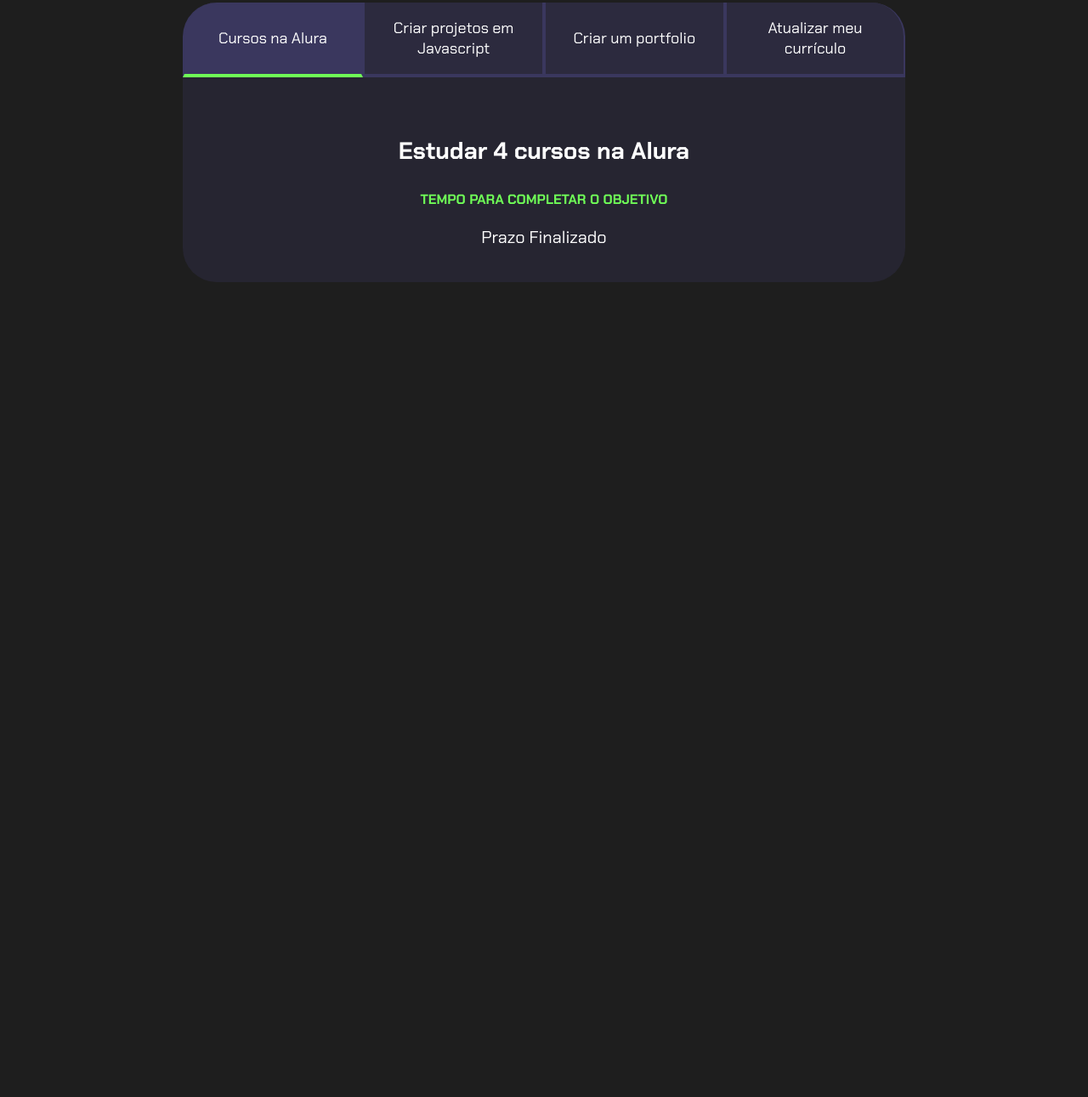
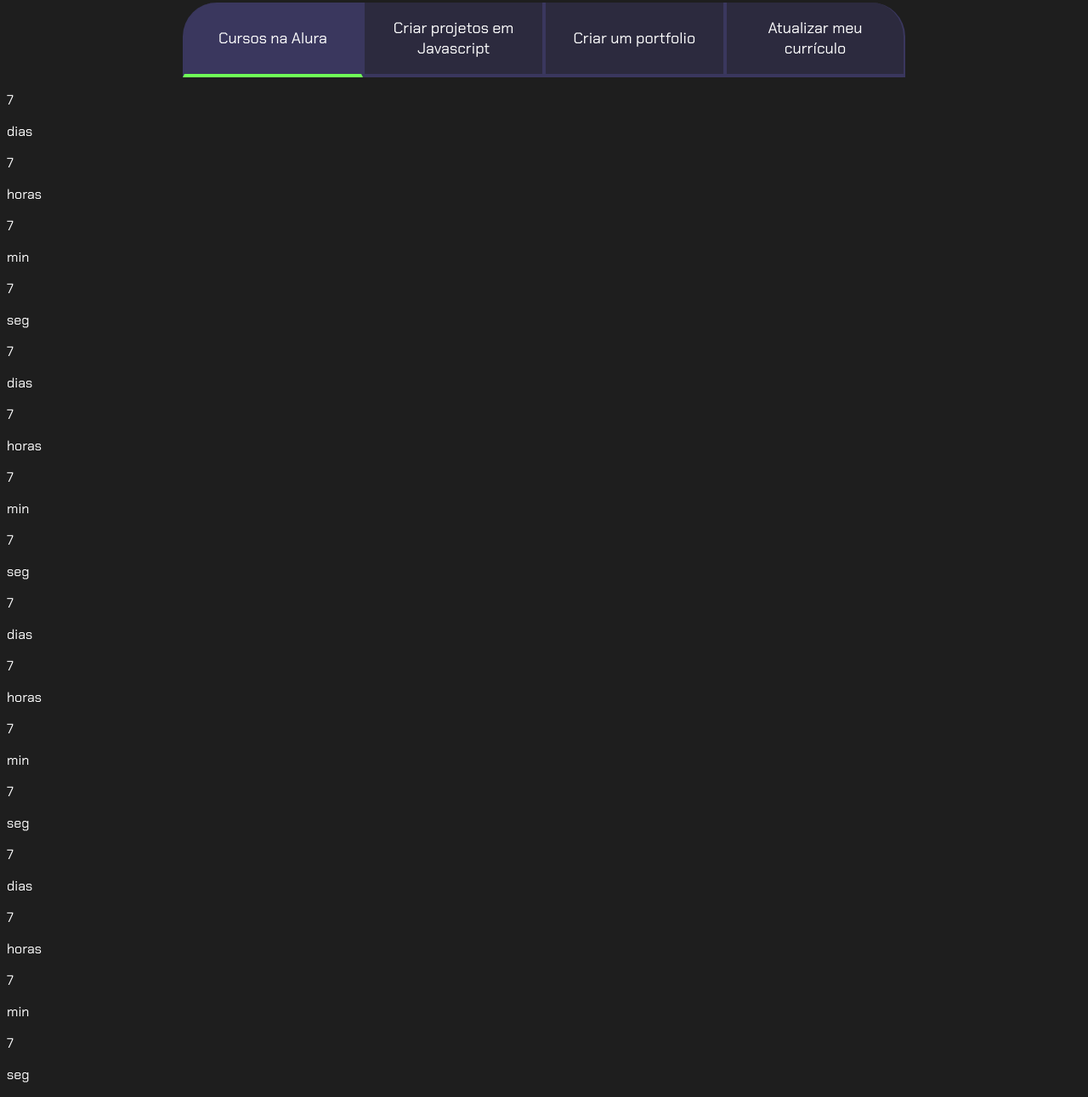
Before and after one commit to v4p0/projeto-de-vida, a plain HTML site: page index.html in a window 1280 px wide. Shown: the part 100-1391 px from the top of the page at 85% size. Before the commit the page ends 800 px from the top, so only its background shows below. Drawn offline with Linux system fonts and the light colour scheme.

Commit message:
Add files via upload

```diff
--- a/index.html
+++ b/index.html
@@ -18,31 +18,6 @@
             <button class="botao">Criar um portfolio</button>
             <button class="botao">Atualizar meu currículo</button>
         </div>
-            <div class="abas-textos">
-                <div class="aba-conteudo ativo">
-                <h3 class="aba-conteudo-titulo-principal">Estudar 4 cursos na Alura</h3>
-                <h4 class="aba-conteudo-titulo-secundario">Tempo para completar o objetivo</h4>
-                <div class="contador"></div>
-             </div>
-
-                <div class="aba-conteudo">
-                <h3 class="aba-conteudo-titulo-principal">Criar 5 projetos em Javascript</h3>
-                <h4 class="aba-conteudo-titulo-secundario">Tempo para completar o objetivo</h4>
-                <div class="contador"></div>
-             </div>
-
-                <div class="aba-conteudo">
-                    <h3 class="aba-conteudo-titulo-principal">Criar um portfolio com os meus 3 melhores projetos</h3>
-                    <h4 class="aba-conteudo-titulo-secundario">Tempo para completar o objetivo</h4>
-                    <div class="contador"></div>
-            </div>
-
-                    <div class="aba-conteudo">
-                    <h3 class="aba-conteudo-titulo-principal">Atualizar meu curriculo com os certificados da Alura</h3>
-                    <h4 class="aba-conteudo-titulo-secundario">Tempo para completar o objetivo</h4>
-                    <div class="contador"></div>
-            </div>
-
              </div>
         </div>
     </section>
@@ -50,3 +25,87 @@
 </body>
 
 </html>
+
+<div class=”contador”>
+    <div class=”contador-digito”>
+    <p class=”contador-digito-numero” id=”dias1”>7</p>
+    <p class=”contador-digito-texto”>dias</p>
+    </div>
+    <div class=”contador-digito”>
+    <p class=”contador-digito-numero” id=”horas1”>7</p>
+    <p class=”contador-digito-texto”>horas</p>
+    </div>
+    <div class=”contador-digito”>
+    <p class=”contador-digito-numero” id=”min1”>7</p>
+    <p class=”contador-digito-texto”>min</p>
+    </div>
+    <div class=”contador-digito”>
+    <p class=”contador-digito-numero” id=”seg1”>7</p>
+    <p class=”contador-digito-texto”>seg</p>
+    </div>
+    </div>
+
+    <div class=”contador”>
+        <div class=”contador-digito”>
+        <p class=”contador-digito-numero” id=”dias1”>7</p>
+        <p class=”contador-digito-texto”>dias</p>
+        </div>
+        <div class=”contador-digito”>
+        <p class=”contador-digito-numero” id=”horas1”>7</p>
+        <p class=”contador-digito-texto”>horas</p>
+        </div>
+        <div class=”contador-digito”>
+        <p class=”contador-digito-numero” id=”min1”>7</p>
+        <p class=”contador-digito-texto”>min</p>
+        </div>
+        <div class=”contador-digito”>
+        <p class=”contador-digito-numero” id=”seg1”>7</p>
+        <p class=”contador-digito-texto”>seg</p>
+        </div>
+        </div>
+
+        <div class=”contador”>
+            <div class=”contador-digito”>
+            <p class=”contador-digito-numero” id=”dias1”>7</p>
+            <p class=”contador-digito-texto”>dias</p>
+            </div>
+            <div class=”contador-digito”>
+            <p class=”contador-digito-numero” id=”horas1”>7</p>
+            <p class=”contador-digito-texto”>horas</p>
+            </div>
+            <div class=”contador-digito”>
+            <p class=”contador-digito-numero” id=”min1”>7</p>
+            <p class=”contador-digito-texto”>min</p>
+            </div>
+            <div class=”contador-digito”>
+            <p class=”contador-digito-numero” id=”seg1”>7</p>
+            <p class=”contador-digito-texto”>seg</p>
+            </div>
+            </div>
+
+            <div class=”contador”>
+                <div class=”contador-digito”>
+                <p class=”contador-digito-numero” id=”dias1”>7</p>
+                <p class=”contador-digito-texto”>dias</p>
+                </div>
+                <div class=”contador-digito”>
+                <p class=”contador-digito-numero” id=”horas1”>7</p>
+                <p class=”contador-digito-texto”>horas</p>
+                </div>
+                <div class=”contador-digito”>
+                <p class=”contador-digito-numero” id=”min1”>7</p>
+                <p class=”contador-digito-texto”>min</p>
+                </div>
+                <div class=”contador-digito”>
+                <p class=”contador-digito-numero” id=”seg1”>7</p>
+                <p class=”contador-digito-texto”>seg</p>
+                </div>
+
+                </div>
+
+            </div>
+
+        </div>
+   <script src="main.js"></script>
+   <body>
+    <html>
--- a/main.js
+++ b/main.js
@@ -1,8 +1,11 @@
 const botoes = document.querySelectorAll(".botao");
 const textos = document.querySelectorAll(".aba-conteudo");
 
-    for(let i=0;i <botoes.length;i++){
+    for(let i=0;i <botoes.length;i++)
      botoes[i].onclick = function() {
+
+      for (let i=0; i<contadores.length;i++){
+
 
     for(let j=0;j<botoes.length; j++) {
     botoes[j].classList.remove("ativo");
@@ -39,15 +42,24 @@
          minutos %= 60;
           horas %= 24;
           if (tempoFinal > 0){
-            return dias + "dias"+ horas + " horas" + minutos + "minutos " +
-segundos + " segundos";
+            return [dias,horas,minutos,segundos];
             } else {
-            return "Prazo Finalizado";
+            return [0,0,0,0];
 
  }
  }
 
  function atualizaCronometro(){
+  function atualizaCronometro(){
+    document.getElementById("dias0").textContent = calculaTempo(tempos[1])[0];
+    document.getElementById("horas").textContent = calculaTempo(tempos[1])[1];
+    document.getElementById("min0").textContent =calculaTempo(tempos[1])[2];
+    document.getElementById("seg0").textContent = calculaTempo(tempos[1])[3];
+
+    for (let i=0; i<contadores.length;i++){
+    // contadores[i].textContent = calculaTempo(tempos[i]);
+    }
+    }
     for (let i=0; i<contadores.length;i++){
    contadores[i].textContent = calculaTempo(tempos[i]);
   }
@@ -55,4 +67,6 @@
 
 function comecaCronometro(){
     atualizaCronometro();
-setInterval(atualizaCronometro,1000); }
+setInterval(atualizaCronometro,1000);
+}
+comecaCronometro();
```
